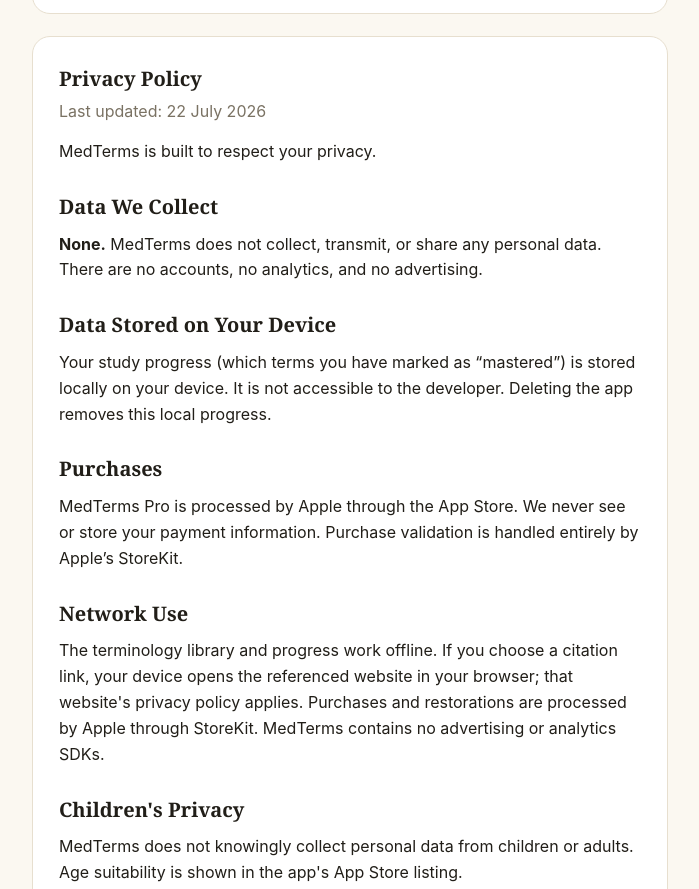
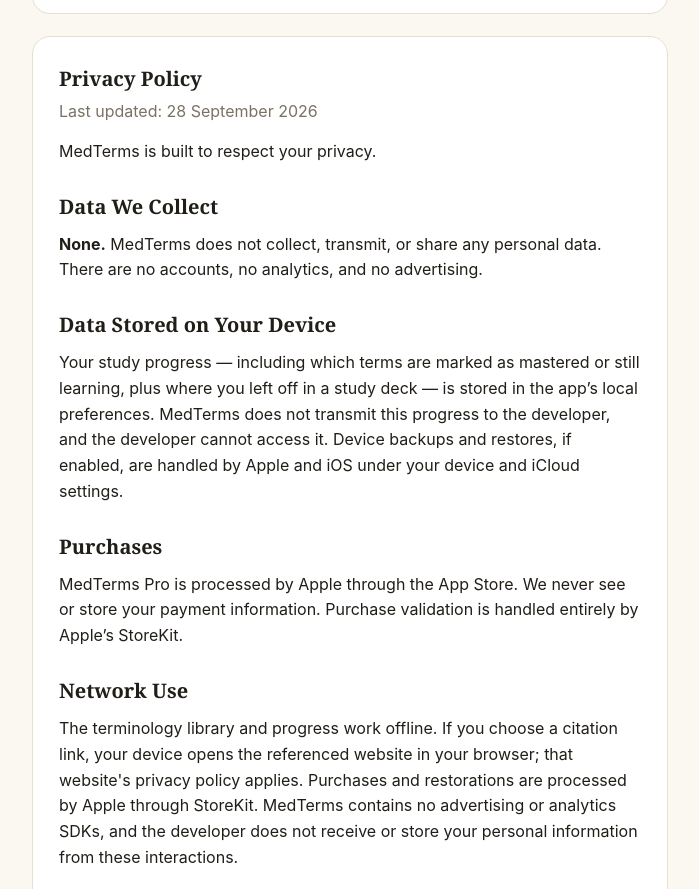
Before and after one commit to chengai1106/medterms-site, a plain HTML site: page index.html in a window 1280 px wide. Shown: the part 1397-2286 px from the top of the page, without its empty margins (290-989 px from the left). Drawn offline with Linux system fonts and the light colour scheme.

Commit message:
Update MedTerms privacy policy for learning progress

```diff
--- a/index.html
+++ b/index.html
@@ -57,16 +57,16 @@
 
   <div class="card">
     <h2>Privacy Policy</h2>
-    <p class="tag" style="margin-bottom:14px;">Last updated: 22 July 2026</p>
+    <p class="tag" style="margin-bottom:14px;">Last updated: 28 September 2026</p>
     <p>MedTerms is built to respect your privacy.</p>
     <h2>Data We Collect</h2>
     <p><strong>None.</strong> MedTerms does not collect, transmit, or share any personal data. There are no accounts, no analytics, and no advertising.</p>
     <h2>Data Stored on Your Device</h2>
-    <p>Your study progress (which terms you have marked as “mastered”) is stored locally on your device. It is not accessible to the developer. Deleting the app removes this local progress.</p>
+    <p>Your study progress — including which terms are marked as mastered or still learning, plus where you left off in a study deck — is stored in the app’s local preferences. MedTerms does not transmit this progress to the developer, and the developer cannot access it. Device backups and restores, if enabled, are handled by Apple and iOS under your device and iCloud settings.</p>
     <h2>Purchases</h2>
     <p>MedTerms Pro is processed by Apple through the App Store. We never see or store your payment information. Purchase validation is handled entirely by Apple’s StoreKit.</p>
     <h2>Network Use</h2>
-    <p>The terminology library and progress work offline. If you choose a citation link, your device opens the referenced website in your browser; that website's privacy policy applies. Purchases and restorations are processed by Apple through StoreKit. MedTerms contains no advertising or analytics SDKs.</p>
+    <p>The terminology library and progress work offline. If you choose a citation link, your device opens the referenced website in your browser; that website's privacy policy applies. Purchases and restorations are processed by Apple through StoreKit. MedTerms contains no advertising or analytics SDKs, and the developer does not receive or store your personal information from these interactions.</p>
     <h2>Children's Privacy</h2>
     <p>MedTerms does not knowingly collect personal data from children or adults. Age suitability is shown in the app's App Store listing.</p>
     <h2>Contact</h2>
```
